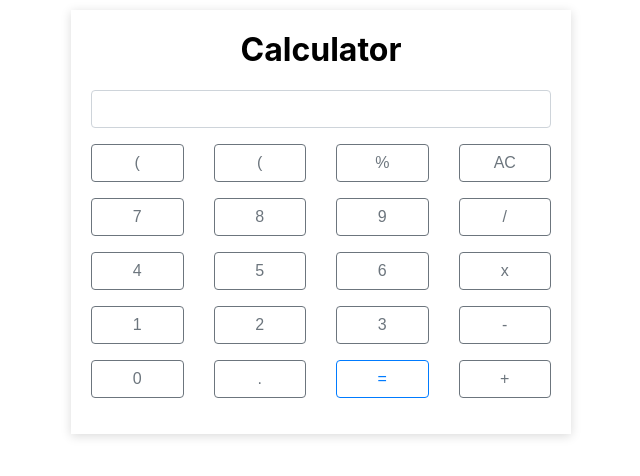
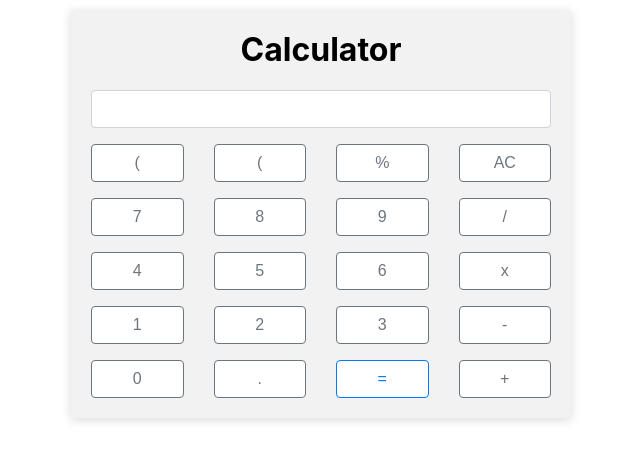
Before and after one commit to BrutsSergio/calculator-app, a React (Create React App) app: page / in a window 1280 px wide. Shown: the top 476 px of the page, without its empty margins (319-959 px from the left). Built offline with nearby package versions, Linux system fonts and the light colour scheme.

Commit message:
add background, remove some div and classes not used.

```diff
--- a/src/App.css
+++ b/src/App.css
@@ -1,7 +1,7 @@
 .app{
   margin: 10px auto;
   width: 500px;
-  padding: 20px;
+  padding: 20px 20px 20px;
   box-shadow:  0 2px 10px rgba(0, 0, 0, 0.15);
-
+  background-color: rgba(0, 0, 0, 0.05)
 }
--- a/src/App.js
+++ b/src/App.js
@@ -56,7 +56,6 @@ class App extends Component {
         <div className="row form-group">
           <Input />
         </div>
-        <div className="buttons justify-content-center">
         <div className="row form-group">
             <Button block outline color="secondary">(</Button>
             <Button block outline color="secondary">(</Button>
@@ -83,9 +82,7 @@ class App extends Component {
               </div>
               <div className="col-3">
                 <div className="row form-group">
-
                   <Button block outline color="secondary">/</Button>
-
                 </div>
                 <div className="row form-group">
                   <Button block outline color="secondary">x</Button>
@@ -95,13 +92,11 @@ class App extends Component {
                 </div>
               </div>
         </div>
-          <div className="row form-group">
+        <div className="row">
             <Button block outline color="secondary">0</Button>
             <Button block outline color="secondary">.</Button>
             <Button block outline color="primary">=</Button>
             <Button block outline color="secondary">+</Button>
-          </div>
-
         </div>
       </div>
     );
--- a/src/index.css
+++ b/src/index.css
@@ -71,7 +71,7 @@ h1{
   text-align: center;
   vertical-align: middle;
   user-select: none;
-  background-color: transparent;
+  background-color: #fff;
   border: 1px solid transparent;
   padding: .375rem .75rem;
   font-size: 1rem;
```
Lines whose indentation alone changed are shown as unchanged.
